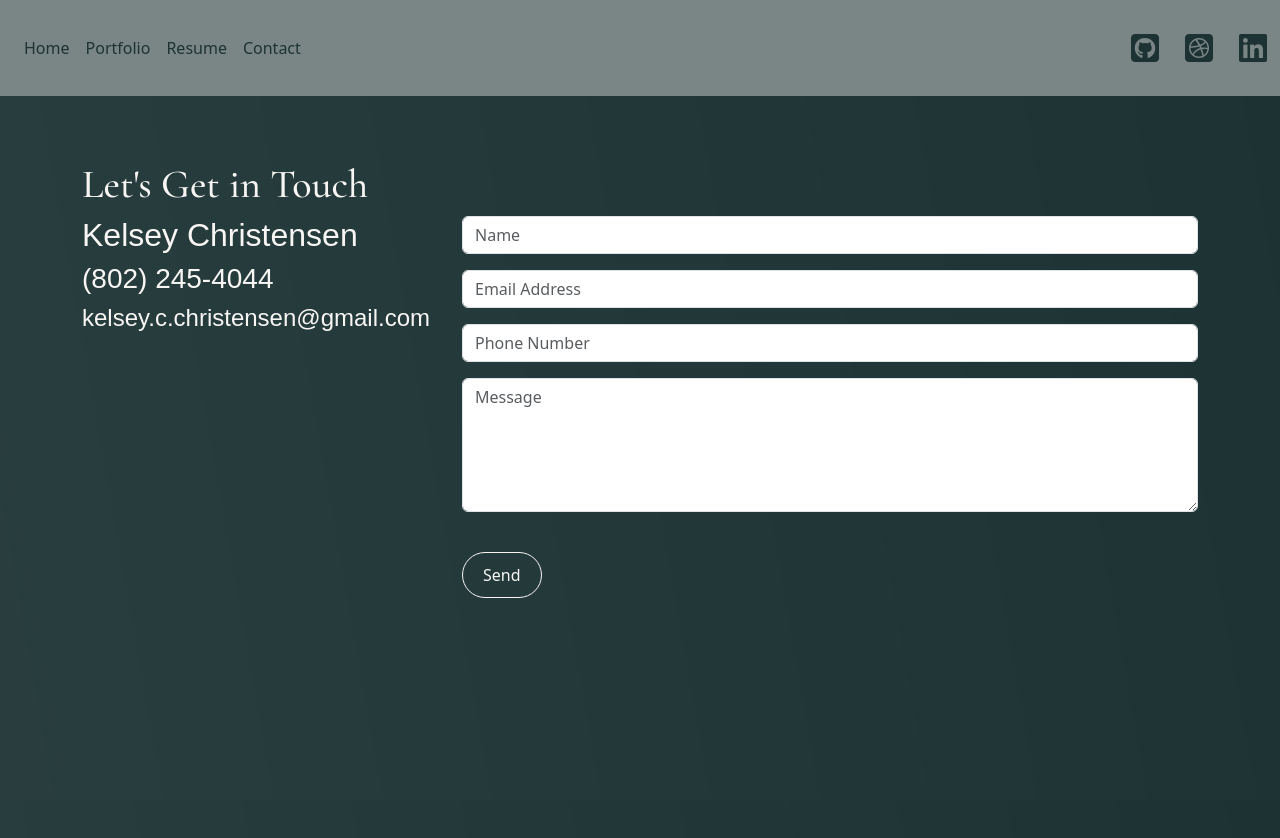
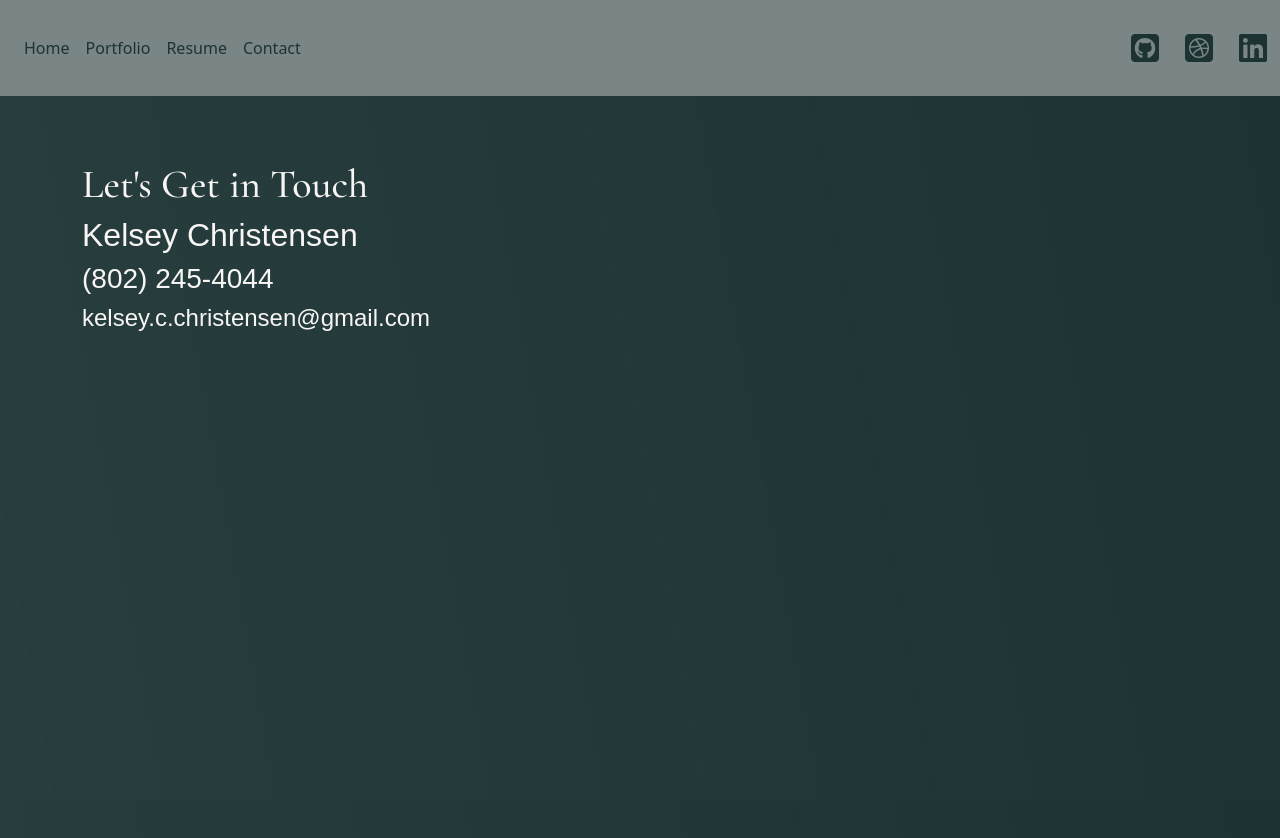
Before and after one commit to kelseychristensen/Kelsey-Christensen-Portfolio, a Flask app: page /contact in a window 1280 px wide. Shown: the top 838 px of the page. Run offline with Flask 3, Linux system fonts and the light colour scheme; parts of the project's set-up code (start-up, migrations or seed data) failed here and were passed over; some libraries are stand-ins or nearby versions.

Commit message:
Update contact.html

```diff
--- a/api/templates/contact.html
+++ b/api/templates/contact.html
@@ -14,37 +14,6 @@
                 <h4 id="my_h4">kelsey.c.christensen@gmail.com</h4>
             </div>
 
-            <div class="col-lg-8">
-                <form name="sentMessage" id="contactForm" action="#" method="post" novalidate>
-          <div class="control-group">
-            <div class="form-group floating-label-form-group controls">
-              <input type="text" name="name" class="form-control" placeholder="Name" id="name" required data-validation-required-message="Please enter your name.">
-              <p class="help-block text-danger"></p>
-            </div>
-          </div>
-          <div class="control-group">
-            <div class="form-group floating-label-form-group controls">
-              <input type="email" name="email" class="form-control" placeholder="Email Address" id="email" required data-validation-required-message="Please enter your email address.">
-              <p class="help-block text-danger"></p>
-            </div>
-          </div>
-          <div class="control-group">
-            <div class="form-group col-xs-12 floating-label-form-group controls">
-              <input type="tel" name="phone" class="form-control" placeholder="Phone Number" id="phone" required data-validation-required-message="Please enter your phone number.">
-              <p class="help-block text-danger"></p>
-            </div>
-          </div>
-          <div class="control-group">
-            <div class="form-group floating-label-form-group controls">
-              <textarea rows="5" name="message" class="form-control" placeholder="Message" id="message" required data-validation-required-message="Please enter a message."></textarea>
-              <p class="help-block text-danger"></p>
-            </div>
-          </div>
-          <br>
-          <div id="success"></div>
-          <button type="submit" class="btn btn-primary" id="sendMessageButton">Send</button>
-        </form>
-            </div>
 
         </div>
 </div>
```
